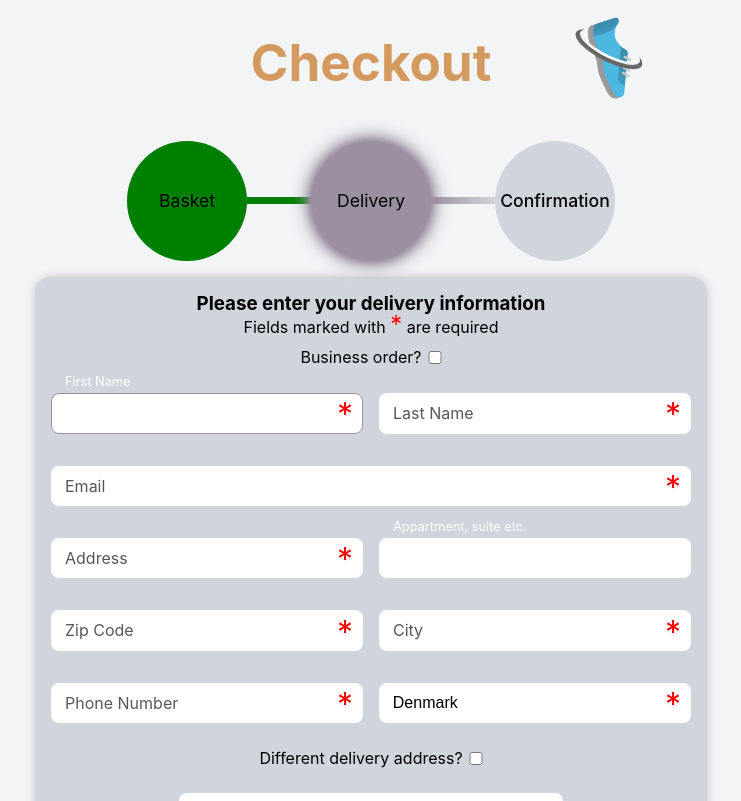
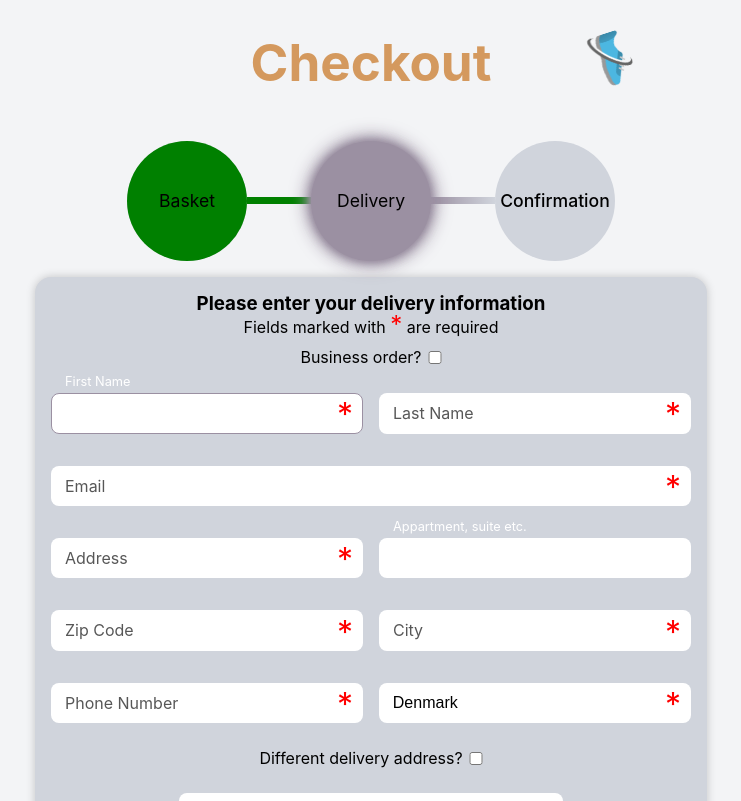
Before and after one commit to Jakob-SA/webstoreFrontend, a React (Vite) app: page /delivery in a window 1280 px wide. Shown: the top 801 px of the page, without its empty margins (269-1010 px from the left). Built offline with nearby package versions, Linux system fonts and the light colour scheme; no server answers.

Commit message:
adjusted picture size

```diff
--- a/src/components/header/header.tsx
+++ b/src/components/header/header.tsx
@@ -4,7 +4,6 @@ function Header() {
   return (
     <>
       <header>
-        <link rel="stylesheet" href="src\index.css" />
         <div>
           <h1>Checkout</h1>
           <a href=".">
@@ -12,7 +11,7 @@ function Header() {
               className="storeLogo"
               src="store-logo.png"
               alt="Store logo"
-              width="80rem"
+              height="40rem"
             />
           </a>
         </div>
```
